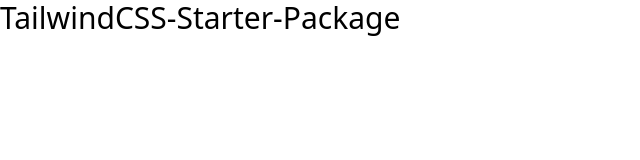
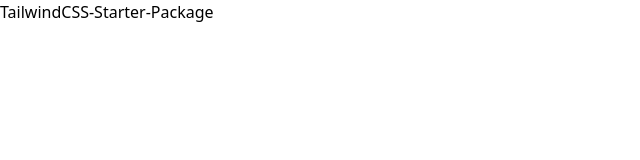
Before and after one commit to minimomo14/tailwindcss-starter-package, a website: page src/index.html in a window 1280 px wide. Shown: the whole page, without its empty margins (0-640 px from the left). Drawn offline with Linux system fonts and the light colour scheme.

Commit message:
modified index. html

```diff
--- a/src/index.html
+++ b/src/index.html
@@ -7,6 +7,6 @@
     <title>TailwindCSS-Starter-Package</title>
 </head>
 <body>
-    <h1 class="text-3xl">TailwindCSS-Starter-Package</h1>
+    <h1>TailwindCSS-Starter-Package</h1>
 </body>
 </html>
```
